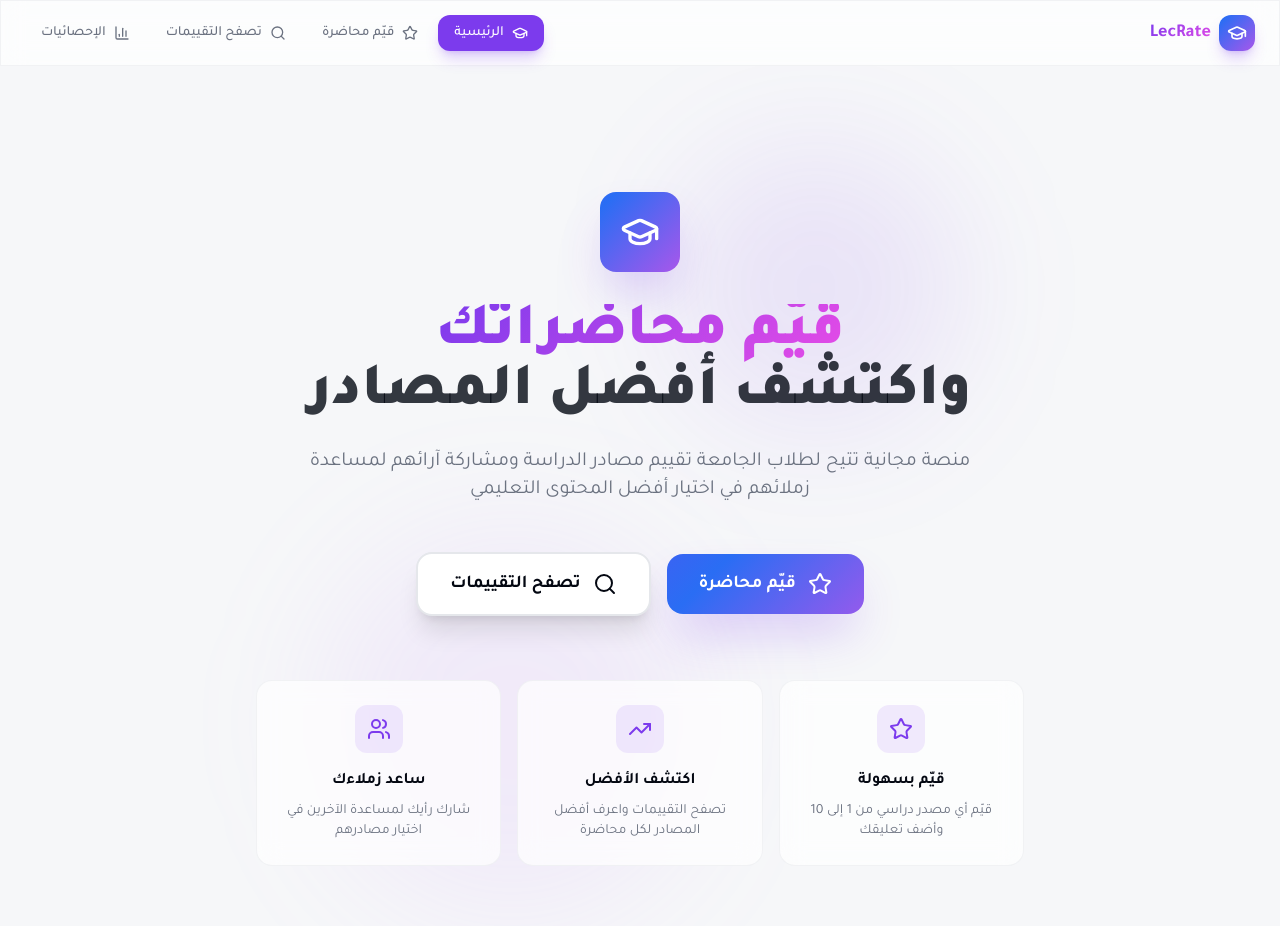
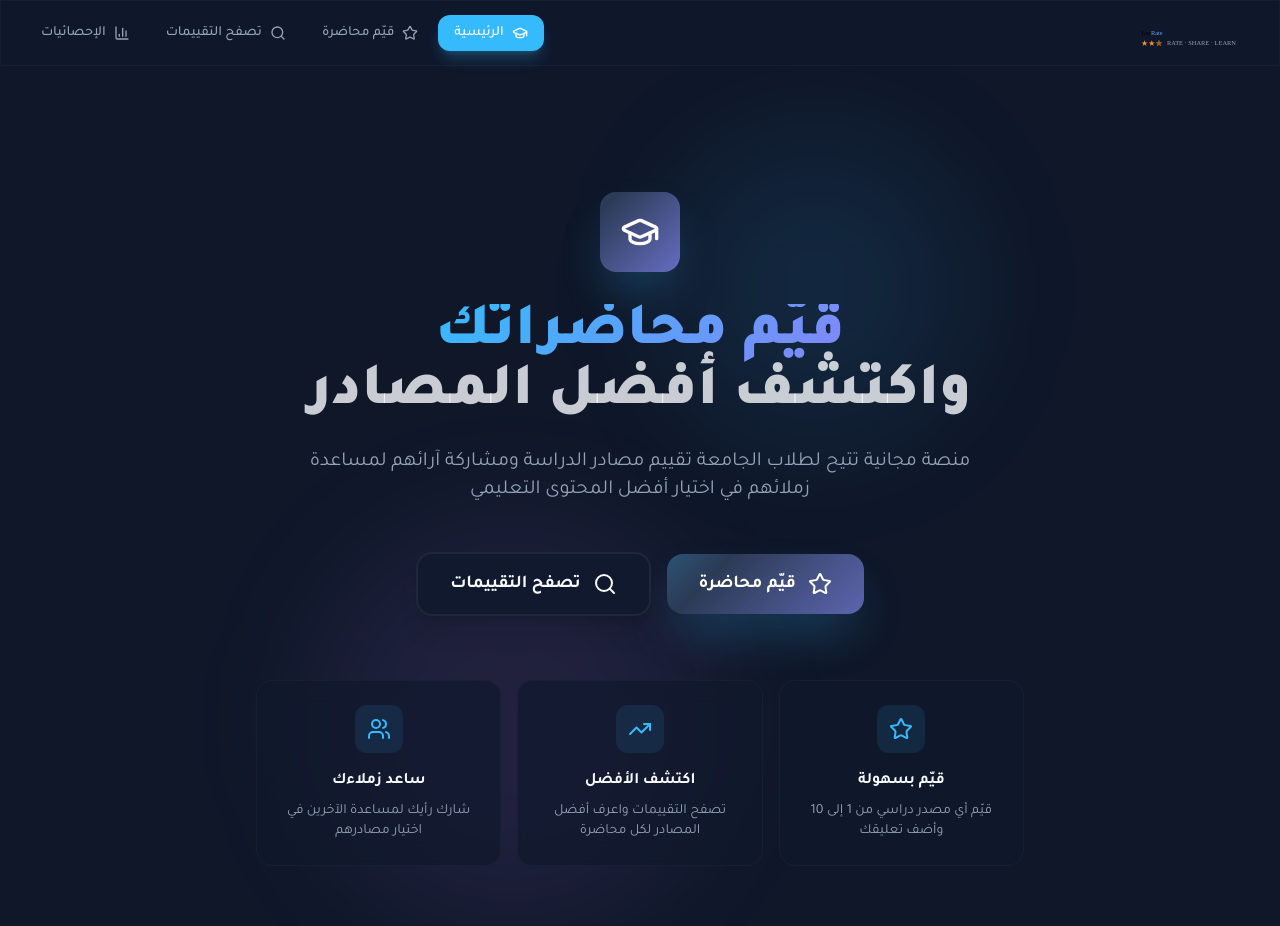
Before and after one commit to A7medGamall/LecRate, a Next.js app: page / in a window 1280 px wide. Shown: the top 926 px of the page. Built offline with nearby package versions, Linux system fonts and the light colour scheme.

Commit message:
تطبيق وضع الـ Dark Mode وتفعيل ألوان اللوجو الجديد كـ Default

```diff
--- a/src/app/globals.css
+++ b/src/app/globals.css
@@ -1,4 +1,4 @@
-@import url('https://fonts.googleapis.com/css2?family=Inter:wght@400;500;600;700;800;900&family=Tajawal:wght@400;500;700;800;900&display=swap');
+@import url("https://fonts.googleapis.com/css2?family=Inter:wght@400;500;600;700;800;900&family=Tajawal:wght@400;500;700;800;900&display=swap");
 
 @tailwind base;
 @tailwind components;
@@ -11,59 +11,57 @@
 }
 
 @layer base {
+  /* Default is now Dark Mode to match the premium logo */
   :root {
-    --background: 220 20% 97%;
-    --foreground: 224 71% 4%;
-    --card: 0 0% 100%;
-    --card-foreground: 224 71% 4%;
-    --popover: 0 0% 100%;
-    --popover-foreground: 224 71% 4%;
-    --primary: 262 83% 58%;
+    --background: 222 47% 11%; /* #0f172a Slate 900 */
+    --foreground: 210 40% 98%; /* #f8fafc Slate 50 */
+    --card: 222 47% 12%; /* #0e1628 slightly adjusted for contrast */
+    --card-foreground: 210 40% 98%;
+    --popover: 222 47% 11%;
+    --popover-foreground: 210 40% 98%;
+
+    /* Primary Gradient Base: Sky 400 (#38BDF8) to Indigo 400 (#818CF8) */
+    --primary: 200 98% 60%; /* Sky 400 - #38BDF8 */
     --primary-foreground: 0 0% 100%;
-    --secondary: 220 14% 96%;
-    --secondary-foreground: 220 9% 46%;
-    --muted: 220 14% 96%;
-    --muted-foreground: 220 9% 46%;
-    --accent: 262 83% 95%;
-    --accent-foreground: 262 83% 40%;
-    --destructive: 0 84% 60%;
-    --destructive-foreground: 0 0% 98%;
-    --border: 220 13% 91%;
-    --input: 220 13% 91%;
-    --ring: 262 83% 58%;
-    --chart-1: 262 83% 58%;
-    --chart-2: 173 58% 39%;
-    --chart-3: 197 37% 24%;
-    --chart-4: 43 74% 66%;
-    --chart-5: 27 87% 67%;
+
+    /* Secondary/Muted/Accent */
+    --secondary: 217 33% 17%; /* Slate 800 - #1e293b */
+    --secondary-foreground: 210 40% 98%;
+    --muted: 217 33% 17%; /* Slate 800 */
+    --muted-foreground: 215 20% 65%; /* Slate 400 - #94a3b8 */
+    --accent: 217 33% 17%;
+    --accent-foreground: 210 40% 98%;
+
+    --destructive: 0 62% 30%;
+    --destructive-foreground: 210 40% 98%;
+    --border: 217 33% 17%; /* Slate 800 */
+    --input: 217 33% 17%;
+    --ring: 200 98% 60%; /* Sky 400 */
+
     --radius: 0.75rem;
   }
 
-  .dark {
-    --background: 224 71% 4%;
-    --foreground: 210 20% 98%;
-    --card: 224 50% 8%;
-    --card-foreground: 210 20% 98%;
-    --popover: 224 50% 8%;
-    --popover-foreground: 210 20% 98%;
-    --primary: 263 70% 50%;
-    --primary-foreground: 210 20% 98%;
-    --secondary: 215 28% 17%;
-    --secondary-foreground: 210 20% 98%;
-    --muted: 215 28% 17%;
-    --muted-foreground: 217 10% 64%;
-    --accent: 263 70% 20%;
-    --accent-foreground: 263 70% 80%;
-    --destructive: 0 62% 30%;
+  /* Optional Light Mode if the user decides to toggle it back later */
+  .light {
+    --background: 210 40% 98%; /* Slate 50 */
+    --foreground: 222 47% 11%; /* Slate 900 */
+    --card: 0 0% 100%;
+    --card-foreground: 222 47% 11%;
+    --popover: 0 0% 100%;
+    --popover-foreground: 222 47% 11%;
+    --primary: 238 88% 74%; /* Indigo 400 - #818CF8 */
+    --primary-foreground: 0 0% 100%;
+    --secondary: 214 32% 91%; /* Slate 200 - #e2e8f0 */
+    --secondary-foreground: 222 47% 11%;
+    --muted: 214 32% 91%;
+    --muted-foreground: 215 16% 47%; /* Slate 500 */
+    --accent: 214 32% 91%;
+    --accent-foreground: 222 47% 11%;
+    --destructive: 0 84% 60%;
     --destructive-foreground: 0 0% 98%;
-    --border: 215 28% 17%;
-    --input: 215 28% 17%;
-    --ring: 263 70% 50%;
-    --chart-1: 220 70% 50%;
-    --chart-2: 160 60% 45%;
-    --chart-3: 30 80% 55%;
-    --chart-4: 280 65% 60%;
-    --chart-5: 340 75% 55%;
+    --border: 214 32% 91%;
+    --input: 214 32% 91%;
+    --ring: 238 88% 74%;
   }
 }
 
@@ -74,7 +72,7 @@
 
   body {
     @apply bg-background text-foreground font-sans;
-    font-family: 'Tajawal', 'Inter', sans-serif;
+    font-family: "Tajawal", "Inter", sans-serif;
   }
 }
 
@@ -105,7 +103,7 @@
 
 /* Gradient text */
 .gradient-text {
-  background: linear-gradient(135deg, hsl(262, 83%, 58%), hsl(300, 76%, 60%));
+  background: linear-gradient(135deg, hsl(200, 98%, 60%), hsl(238, 88%, 74%));
   -webkit-background-clip: text;
   -webkit-text-fill-color: transparent;
   background-clip: text;
@@ -113,7 +111,13 @@
 
 /* Animated gradient background */
 .animated-gradient {
-  background: linear-gradient(-45deg, hsl(262, 83%, 58%), hsl(300, 76%, 60%), hsl(220, 90%, 56%), hsl(262, 83%, 58%));
+  background: linear-gradient(
+    -45deg,
+    hsl(200, 98%, 60%),
+    hsl(238, 88%, 74%),
+    hsl(217, 33%, 25%),
+    hsl(200, 98%, 60%)
+  );
   background-size: 400% 400%;
   animation: gradient-shift 8s ease infinite;
 }
--- a/src/app/layout.tsx
+++ b/src/app/layout.tsx
@@ -14,7 +14,7 @@ export default function RootLayout({
   children: React.ReactNode;
 }>) {
   return (
-    <html lang="ar" dir="rtl">
+    <html lang="ar" dir="rtl" className="dark">
       <body className="antialiased min-h-screen">
         <Navbar />
         <main className="pt-16">
--- a/src/components/Navbar.tsx
+++ b/src/components/Navbar.tsx
@@ -1,6 +1,7 @@
 "use client";
 
 import Link from "next/link";
+import Image from "next/image";
 import { usePathname } from "next/navigation";
 import { GraduationCap, Star, BarChart3, Search, Menu, X } from "lucide-react";
 import { useState } from "react";
@@ -22,13 +23,13 @@ export function Navbar() {
             <div className="max-w-7xl mx-auto px-4 sm:px-6">
                 <div className="flex items-center justify-between h-16">
                     {/* Logo */}
-                    <Link href="/" className="flex items-center gap-2 group">
-                        <div className="w-9 h-9 rounded-xl animated-gradient flex items-center justify-center shadow-lg shadow-primary/25 transition-transform group-hover:scale-110">
-                            <GraduationCap className="w-5 h-5 text-white" />
-                        </div>
-                        <span className="font-bold text-lg gradient-text hidden sm:block">
-                            LecRate
-                        </span>
+                    <Link href="/" className="flex items-center group relative w-32 h-10">
+                        <Image
+                            src="/logo.svg"
+                            alt="LecRate Logo"
+                            fill
+                            className="object-contain transition-transform duration-300 group-hover:scale-105"
+                        />
                     </Link>
 
                     {/* Desktop Links */}
```
Also changed, not shown: public/logo.svg (added).
